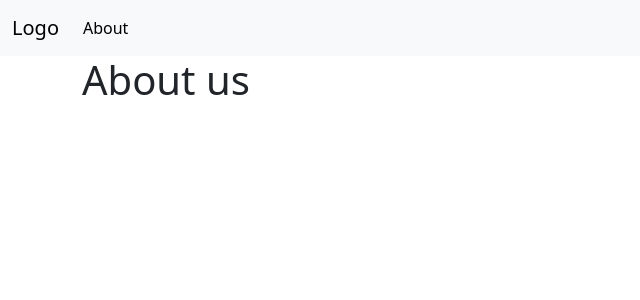
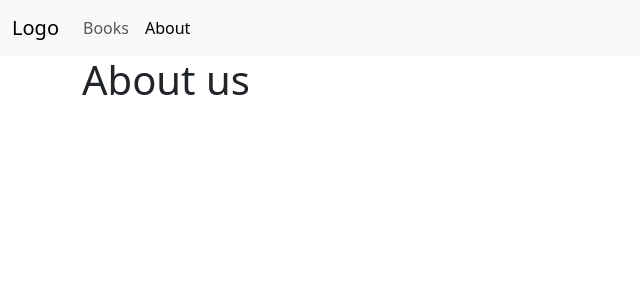
Before and after one commit to Alessandro-Fiora/ClimbIt-frontend, a React (Vite) app: page /about in a window 1280 px wide. Shown: the top 300 px of the page, without its empty margins (0-640 px from the left). Built offline with nearby package versions, Linux system fonts and the light colour scheme.

Commit message:
feat: add book index page with api fetch

```diff
--- a/src/App.jsx
+++ b/src/App.jsx
@@ -3,14 +3,21 @@ import { BrowserRouter, Routes, Route } from "react-router-dom";
 import DefaultLayout from "./layouts/DefaultLayout";
 import HomePage from "./pages/HomePage";
 import AboutPage from "./pages/AboutPage";
+import BookIndexPage from "./pages/books/BookIndexPage";
 
 function App() {
   return (
     <BrowserRouter>
       <Routes>
         <Route path="/" element={<DefaultLayout />}>
+          {/* Institutional pages */}
           <Route index element={<HomePage />}></Route>
           <Route index path="about" element={<AboutPage />}></Route>
+
+          {/* Books pages */}
+          <Route path="books">
+            <Route index element={<BookIndexPage />}></Route>
+          </Route>
         </Route>
       </Routes>
     </BrowserRouter>
--- a/src/layouts/partials/Header.jsx
+++ b/src/layouts/partials/Header.jsx
@@ -22,6 +22,11 @@ export default function Header() {
           <div className="collapse navbar-collapse" id="navbarNav">
             <ul className="navbar-nav">
               <li className="nav-item">
+                <NavLink className="nav-link" aria-current="page" to="books">
+                  Books
+                </NavLink>
+              </li>
+              <li className="nav-item">
                 <NavLink className="nav-link" aria-current="page" to="about">
                   About
                 </NavLink>
--- /dev/null
+++ b/src/pages/books/BookIndexPage.jsx
@@ -0,0 +1,22 @@
+import { useState, useEffect } from "react";
+
+export default function BookIndexPage() {
+  const [books, setBooks] = useState([]);
+
+  useEffect(() => {
+    fetch(import.meta.env.VITE_BACKEND_URL)
+      .then((res) => res.json())
+      .then((data) => setBooks(data));
+  }, []);
+
+  return (
+    <>
+      <h1>Books Index</h1>
+      <ul>
+        {books.map((book) => (
+          <li key={book.id}>{book.titolo}</li>
+        ))}
+      </ul>
+    </>
+  );
+}
```
Also changed, not shown: src/pages/books/BookShowPage.jsx (added), 1 other file (tests, documents, lock files or other folders).
